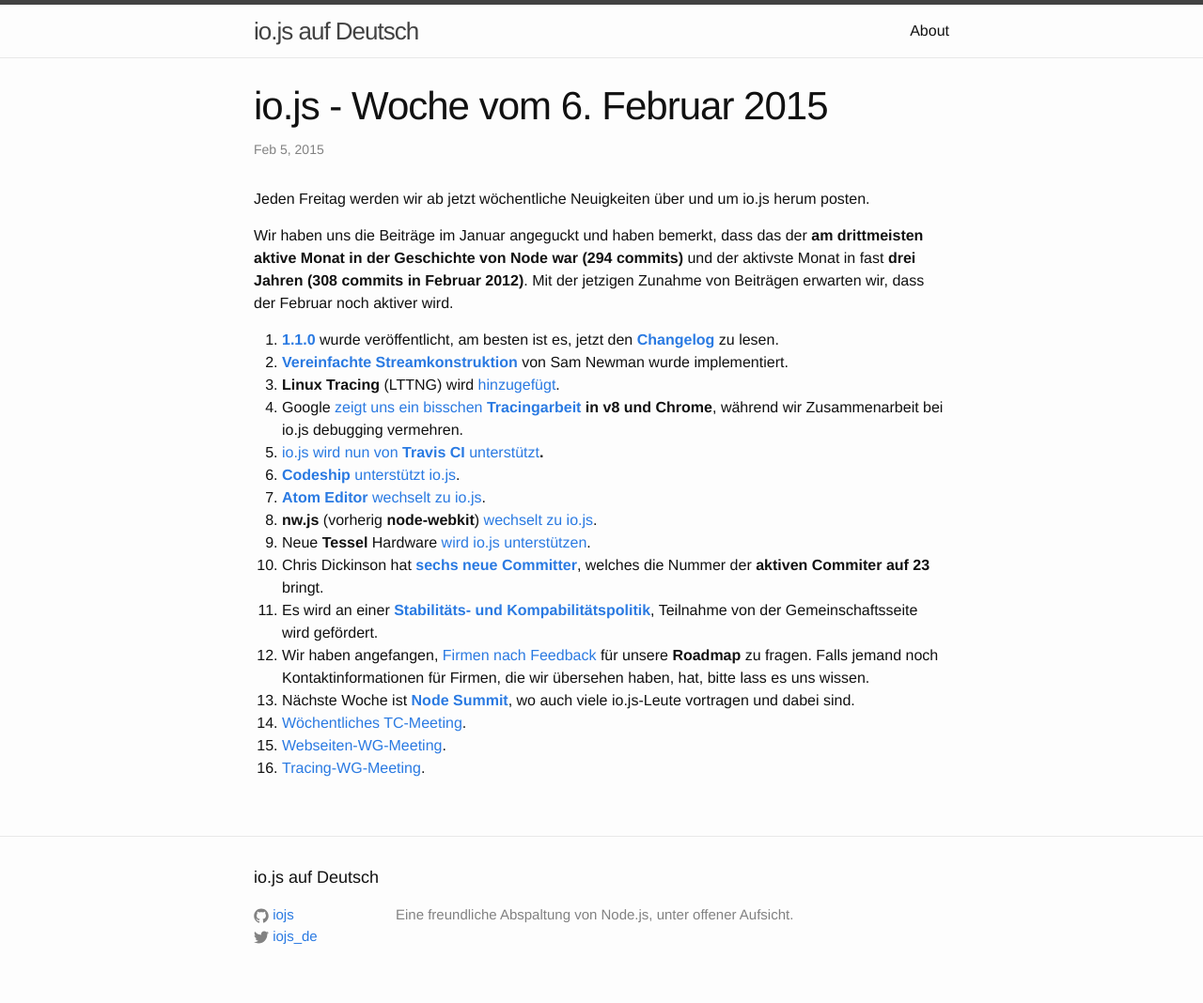
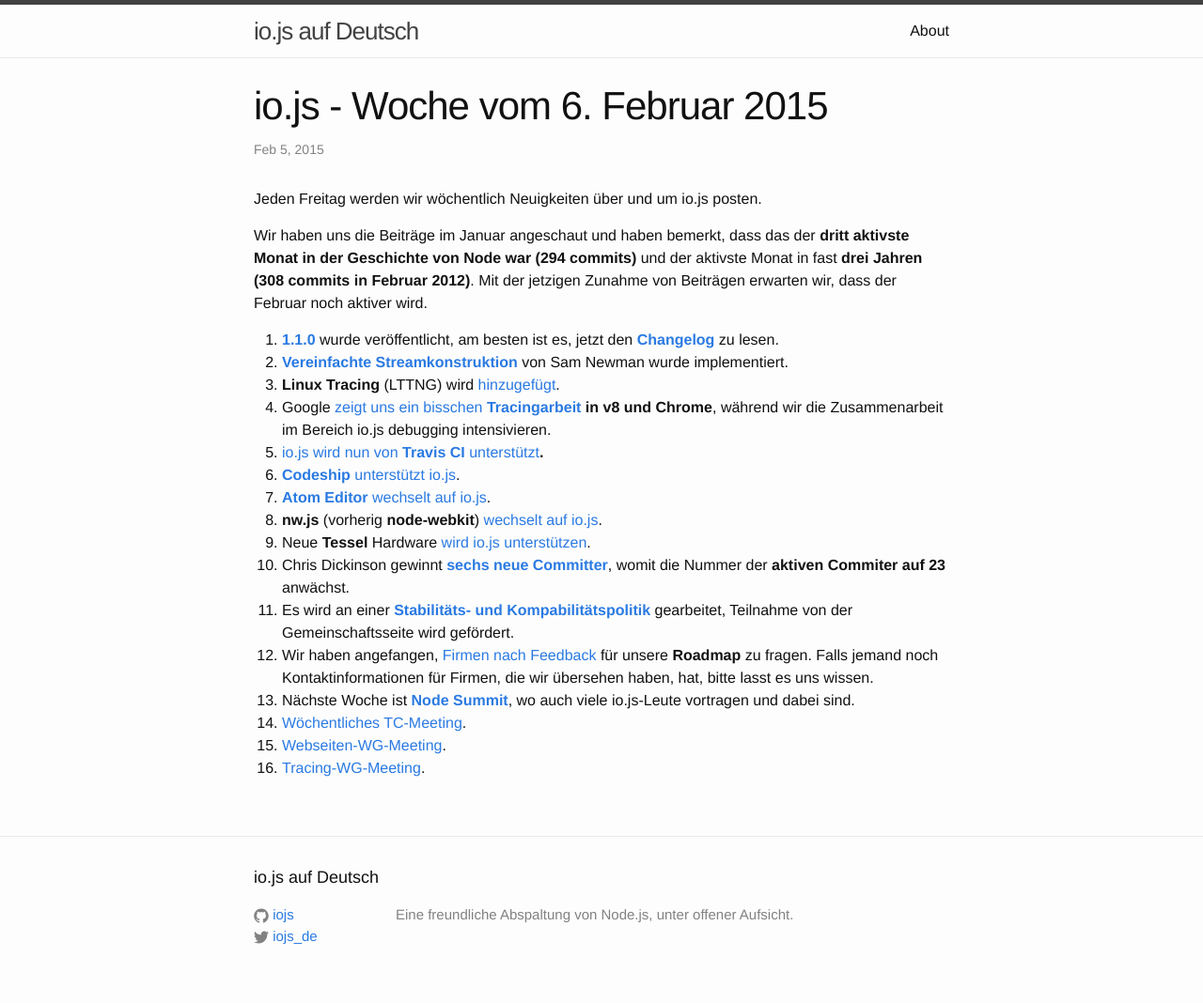
Before and after one commit to nodejs/nodejs-de, a Jekyll site: the page built from _posts/2015-02-05-iojs-week-of-february-6th-2015.markdown, in a window 1280 px wide. Shown: the whole page at 94% size. Built offline with Jekyll 4.4.1, drawn with Linux system fonts in a browser that asks for light colours.

Commit message:
Changed some spellings
tried to let the text not sound more natural and no so strict

```diff
--- a/_posts/2015-02-05-iojs-week-of-february-6th-2015.markdown
+++ b/_posts/2015-02-05-iojs-week-of-february-6th-2015.markdown
@@ -1,25 +1,25 @@
 ---
 layout: post
 title:  "io.js - Woche vom 6. Februar 2015"
-subtitle: "Atom & nw.js adoptieren io.js, Linux Tracing, und noch viel mehr."
+subtitle: "Atom & nw.js wechseln auf io.js, Linux Tracing, und noch viel mehr."
 date:   2015-02-05 10:09:26
 ---
-Jeden Freitag werden wir ab jetzt wöchentliche Neuigkeiten über und um io.js herum posten.
+Jeden Freitag werden wir wöchentlich Neuigkeiten über und um io.js posten.
 
-Wir haben uns die Beiträge im Januar angeguckt und haben bemerkt, dass das der **am drittmeisten aktive Monat in der Geschichte von Node war (294 commits)** und der aktivste Monat in fast **drei Jahren (308 commits in Februar 2012)**. Mit der jetzigen Zunahme von Beiträgen erwarten wir, dass der Februar noch aktiver wird.
+Wir haben uns die Beiträge im Januar angeschaut und haben bemerkt, dass das der **dritt aktivste Monat in der Geschichte von Node war (294 commits)** und der aktivste Monat in fast **drei Jahren (308 commits in Februar 2012)**. Mit der jetzigen Zunahme von Beiträgen erwarten wir, dass der Februar noch aktiver wird.
 
 1. [**1.1.0**](https://iojs.org/dist/v1.1.0/) wurde veröffentlicht, am besten ist es, jetzt den [**Changelog**](https://github.com/iojs/io.js/blob/v1.x/CHANGELOG.md#2015-02-03-version-110-chrisdickinson) zu lesen.
 2. [**Vereinfachte Streamkonstruktion**](https://github.com/iojs/io.js/commit/50daee7243a3f987e1a28d93c43f913471d6885a) von Sam Newman wurde implementiert.
 3. **Linux Tracing** (LTTNG) wird [hinzugefügt](https://github.com/iojs/io.js/pull/702).
-4. Google [zeigt uns ein bisschen **Tracingarbeit**](https://github.com/iojs/io.js/issues/671#issuecomment-73191538) **in v8 und Chrome**, während wir Zusammenarbeit bei io.js debugging vermehren.
+4. Google [zeigt uns ein bisschen **Tracingarbeit**](https://github.com/iojs/io.js/issues/671#issuecomment-73191538) **in v8 und Chrome**, während wir die Zusammenarbeit im Bereich io.js debugging intensivieren.
 5. [io.js wird nun von **Travis CI** unterstützt](http://docs.travis-ci.com/user/build-environment-updates/2015-02-03/)**.**
 6. [**Codeship** unterstützt io.js](https://codeship.com/documentation/languages/nodejs/#iojs).
-7. [**Atom Editor** wechselt zu io.js](https://github.com/atom/atom/releases/tag/v0.177.0).
-8. **nw.js** (vorherig **node-webkit**) [wechselt zu io.js](https://github.com/nwjs/nw.js/issues/2742).
+7. [**Atom Editor** wechselt auf io.js](https://github.com/atom/atom/releases/tag/v0.177.0).
+8. **nw.js** (vorherig **node-webkit**) [wechselt auf io.js](https://github.com/nwjs/nw.js/issues/2742).
 9. Neue **Tessel** Hardware [wird io.js unterstützen](http://blog.technical.io/post/110115579867/upcoming-hardware-from-technical-machine).
-10. Chris Dickinson hat [**sechs neue Committer**](https://github.com/iojs/io.js/issues/680#issuecomment-73089691), welches die Nummer der **aktiven Commiter auf 23** bringt.
-11. Es wird an einer [**Stabilitäts- und Kompabilitätspolitik**](https://github.com/iojs/io.js/issues/725), Teilnahme von der Gemeinschaftsseite wird gefördert.
-12. Wir haben angefangen, [Firmen nach Feedback](https://github.com/iojs/roadmap/issues/13) für unsere **Roadmap** zu fragen. Falls jemand noch Kontaktinformationen für Firmen, die wir übersehen haben, hat, bitte lass es uns wissen.
+10. Chris Dickinson gewinnt [**sechs neue Committer**](https://github.com/iojs/io.js/issues/680#issuecomment-73089691), womit die Nummer der **aktiven Commiter auf 23** anwächst.
+11. Es wird an einer [**Stabilitäts- und Kompabilitätspolitik**](https://github.com/iojs/io.js/issues/725) gearbeitet, Teilnahme von der Gemeinschaftsseite wird gefördert.
+12. Wir haben angefangen, [Firmen nach Feedback](https://github.com/iojs/roadmap/issues/13) für unsere **Roadmap** zu fragen. Falls jemand noch Kontaktinformationen für Firmen, die wir übersehen haben, hat, bitte lasst es uns wissen.
 13. Nächste Woche ist [**Node Summit**](http://nodesummit.com/), wo auch viele io.js-Leute vortragen und dabei sind.
 14. [Wöchentliches TC-Meeting](https://www.youtube.com/watch?v=IhXa2FmtBI4).
 15. [Webseiten-WG-Meeting](https://www.youtube.com/watch?v=SBJaXUA0lSY).
```
